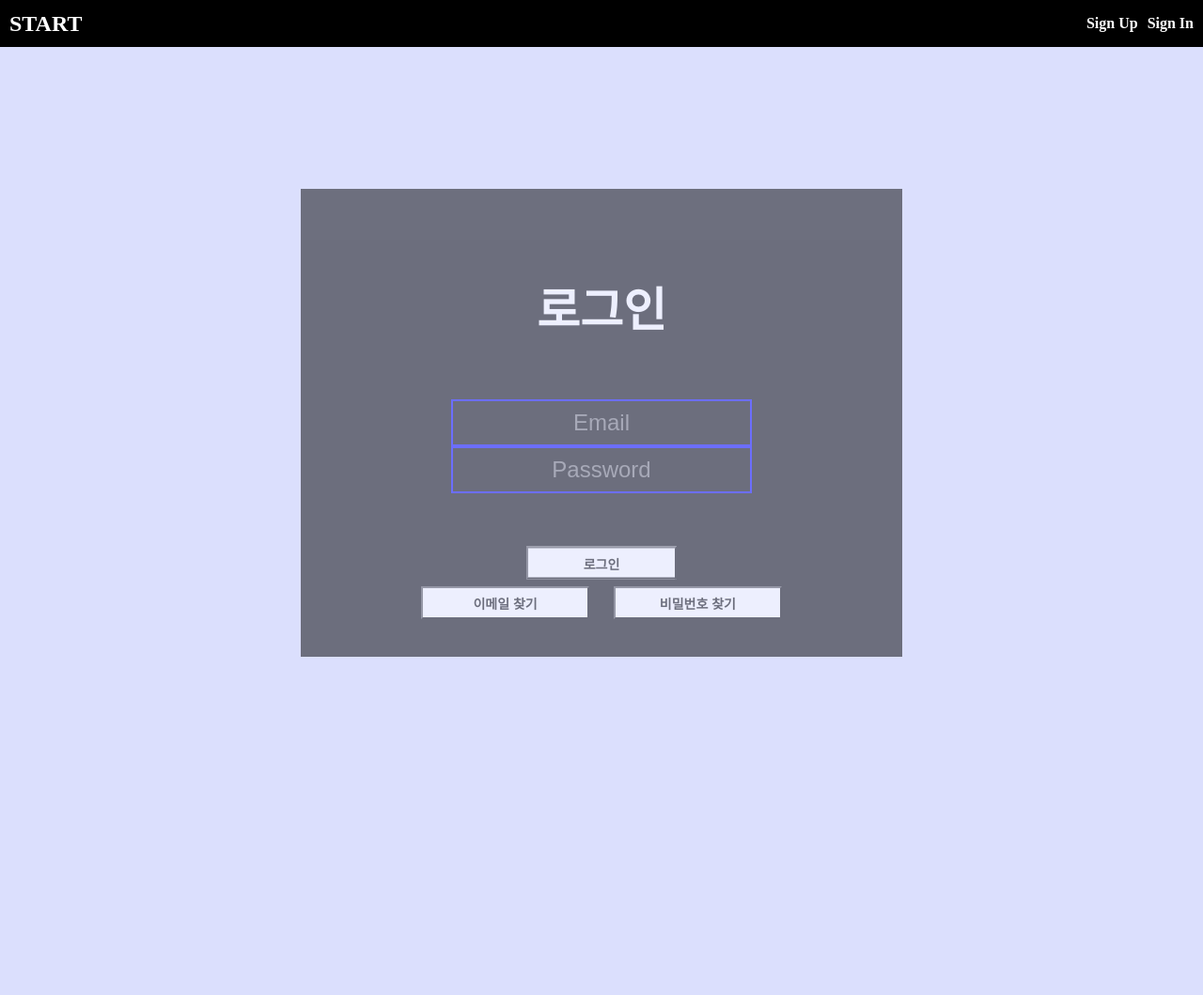
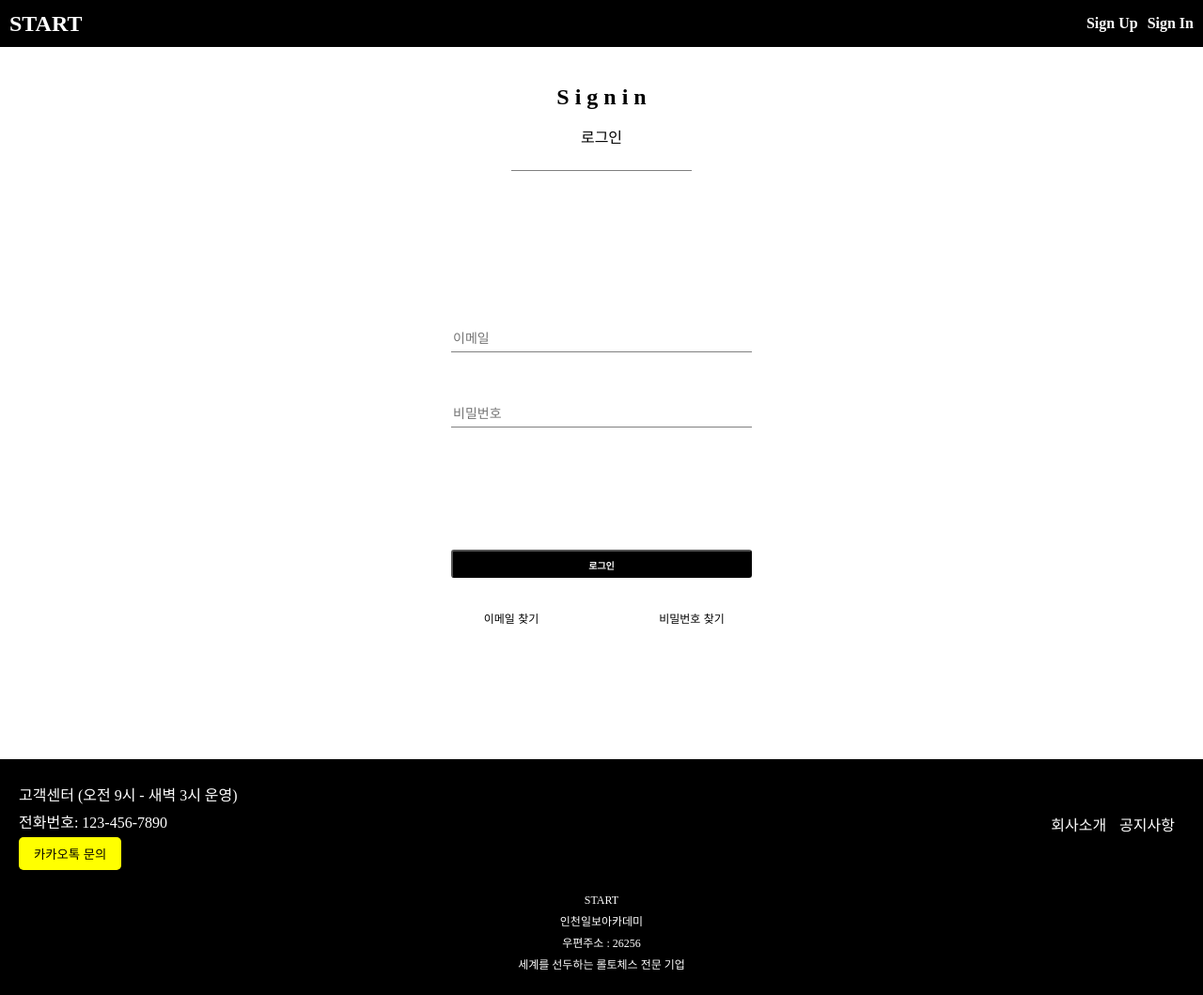
Before and after one commit to hippi-hamin/start, a Spring Boot app: page /signin in a window 1280 px wide. Shown: the top 1059 px of the page at 94% size. Run offline with Spring Boot 4, Linux system fonts and the light colour scheme; some of the project's set-up classes (security, data sources, template engines, error pages and the like) are left out, and stand-ins take their place.

Commit message:
로그인페이지 수정

```diff
--- a/final/src/main/java/com/finalpro/start/service/PlaceService.java
+++ b/final/src/main/java/com/finalpro/start/service/PlaceService.java
@@ -61,7 +61,7 @@
 		log.info("fileUpLoad()");
 
 		// 파일 저장 경로 설정
-		String uploadDirectory = session.getServletContext().getRealPath("/");;
+		String uploadDirectory = session.getServletContext().getRealPath("/");
 
 		log.info(uploadDirectory);
 		File folder = new File(uploadDirectory);
--- a/final/src/main/resources/static/css/signin.css
+++ b/final/src/main/resources/static/css/signin.css
@@ -10,109 +10,111 @@
 body {
    margin: 0;
    height: 100%;
-   background-color: #dbdffd;
    display: flex;
    flex-direction: column;
 }
-
-.login-container {
-   height: 100%;
-}
-
-.center-background {
-    background-color: black;
-    opacity: 50%;
+/* SignUp 영문 텍스트 */
+.center-eng-text {
     text-align: center;
-    height: 100%;
-    width: 50%;
-    position: relative; /* 고정 위치 설정 */
-    top: 50%; /* 화면 상단으로부터의 거리를 50%로 설정 */
-    left: 50%; /* 화면 좌측으로부터의 거리를 50%로 설정 */
-    transform: translate(-50%, -50%); /* 요소를 수평 및 수직으로 중앙으로 이동 */
-
-}
-
-.center-text {
-    text-align: center;
-    color: white;
+    color: black;
     position: relative;
-    top: 25%; /* 부모 요소 상단에서의 거리를 50%로 설정 */
-    left: 50%; /* 부모 요소 좌측에서의 거리를 50%로 설정 */
-    transform: translate(-50%, -50%); /* 요소를 수평 및 수직으로 중앙으로 이동 */
-    font-size: 50px;
+    top: 5%; /* 부모 요소 상단에서의 거리를 50%로 설정 */
+    font-size: 24px;
     font-weight: bold;
 }
-
+/* 회원가입 한글 텍스트 */
+.center-ko-text {
+    text-align: center;
+    color: black;
+    position: relative;
+    top: 7%; /* 부모 요소 상단에서의 거리를 50%로 설정 */
+    font-size: 16px;
+}
+/* 텍스트 종료 라인 */
+.write-line {
+	width: 15%;
+	border-top: 1px solid gray;
+	margin: 0 auto;
+	position: relative;
+	top: 10%;
+}
+/* 인풋 미리보기 텍스트 */
+input::placeholder {
+   font-size: 14px;
+   text-align: left;
+}
+/* 이메일 작성 박스 */
 .email-write-box {
-    position: absolute; /* 절대 위치 설정 */
-    top: 50%; /* 부모 요소 상단에서의 거리를 50%로 설정 */
-    left: 50%; /* 부모 요소 좌측에서의 거리를 50%로 설정 */
-    transform: translate(-50%, -50%); /* 요소를 수평 및 수직으로 중앙으로 이동 */
-    width: 50%;
-    height: 50px;
-    background-color: transparent;
-    border: 2px solid blue;
+    position: absolute;
+	top: 45%;
+    left: 50%;
+    transform: translate(-50%, -50%);
+    width: 25%;
+    height: 30px;
+    border-top: none;
+    border-left: none;
+    border-right: none;
+    border-bottom: 1px solid gray;
+    color: black;
+    font-size: 14px;
+}
+/* 비밀번호 작성 박스 */
+.password-write-box {
+    position: absolute;
+	top: 55%;
+    left: 50%;
+    transform: translate(-50%, -50%);
+    width: 25%;
+    height: 30px;
+    border-top: none;
+    border-left: none;
+    border-right: none;
+    border-bottom: 1px solid gray;
+    color: black;
+    font-size: 14px;
+}
+/* 가입 버튼 */
+.login-button {
+    background-color: black;
     color: white;
-    font-size: 24px;
-    text-align: center;
-}
-.password-write-box {
-    position: absolute; /* 절대 위치 설정 */
-    top: 60%; /* 부모 요소 상단에서의 거리를 50%로 설정 */
-    left: 50%; /* 부모 요소 좌측에서의 거리를 50%로 설정 */
-    transform: translate(-50%, -50%); /* 요소를 수평 및 수직으로 중앙으로 이동 */
-    width: 50%;
-    height: 50px;
-    background-color: transparent;
-    border: 2px solid blue;
-    color: white;
-    font-size: 24px;
-    text-align: center;
-}
-
-.email-write-box:focus {
-    outline: none; /* 포커스 테두리 없애기 */
-}
-
-.password-write-box:focus {
-    outline: none; /* 포커스 테두리 없애기 */
-}
-
-
-.center-button {
-    background-color: white;
     font-weight: bold;
     width: 25%;
+    height: 30px;
+    position: absolute;
+    top: 75%; /* 상단에서 50% 위치에 배치 */
+    left: 50%;
+    transform: translate(-50%, -50%); /* 가운데 정렬을 위한 이동 */
+    line-height: 30px;
+    text-decoration-line: none;
+    border-radius: 3px;
+    font-size: 10px;
+}
+/* 이메일 찾기 버튼 */
+.email-find-button {
+    background-color: white;
+    width: 15%;
     height: 35px;
     position: absolute;
-    top: 80%; /* 상단에서 50% 위치에 배치 */
-    left: 50%; /* 왼쪽에서 50% 위치에 배치 */
-    transform: translate(-50%, -50%); /* 가운데 정렬을 위한 이동 */
-    font-size: 14px;
+    top: 80%;
+    left: 35%;
+    font-size: 12px;
+    border: none;
 }
-
-.id-find-button {
+/* 비밀번호 찾기 버튼 */
+.password-find-button {
     background-color: white;
-    font-weight: bold;
-    width: 28%;
+    width: 15%;
     height: 35px;
     position: absolute;
-    top: 85%;
-    left: 20%;
-    font-size: 14px;
+    top: 80%;
+    right: 35%;
+    font-size: 12px;
+    border: none;
 }
-
-.password-find-button {
-    background-color: white;
-    font-weight: bold;
-    width: 28%;
-    height: 35px;
-    position: absolute;
-    top: 85%;
-    right: 20%;
-    font-size: 14px;
+/* 작성 테두리 없애기 */
+.email-write-box:focus {
+    outline: none;
 }
-input::placeholder {
-   font-size: 24px;
-   text-align: center;
+.password-write-box:focus {
+    outline: none;
 }
--- a/final/src/main/resources/static/css/signup.css
+++ b/final/src/main/resources/static/css/signup.css
@@ -28,7 +28,7 @@
     color: black;
     position: relative;
     top: 7%; /* 부모 요소 상단에서의 거리를 50%로 설정 */
-    font-size: 24px;
+    font-size: 16px;
 }
 /* 텍스트 종료 라인 */
 .write-line {
--- a/final/src/main/resources/templates/signin.html
+++ b/final/src/main/resources/templates/signin.html
@@ -10,7 +10,6 @@
 <!-- jQuery 로드 구문 -->
 <script
 	src="https://ajax.googleapis.com/ajax/libs/jquery/3.5.1/jquery.min.js"></script>
-
 <script>
 	function findEmail() {
 		// 이메일 찾기 페이지로 이동
@@ -21,32 +20,33 @@
 		// 비밀번호 재설정 페이지로 이동
 		window.location.href = "resetPassword";
 	}
-
 </script>
 </head>
 <body>
+	<!-- 헤더 -->
 	<th:block th:replace="~{fragments/header :: header}"></th:block>
-	<div class="center-background">
-		<div class="login-container">
-			<div class="center-text">로그인</div>
+	<!-- 회원가입 텍스트 -->
+	<div class="center-eng-text">S i g n i n</div>
+	<div class="center-ko-text">로그인</div>
+	<div class="write-line"></div>
+	<!-- 로그인 폼 태그 -->
 	<form id="signin-form" action="signinProc" method="post">
-				<div class="form-group">
+			<!-- 이메일 작성 박스 -->
 			<input class="email-write-box" type="email" id="m_email"
-						name="m_email" required placeholder="Email">
-				</div>
-				<div class="form-group">
+				name="m_email" required placeholder="이메일">
+			<!-- 비밀번호 작성 박스 -->
 			<input class="password-write-box" type="password" id="m_pw"
-						name="m_pw" required placeholder="Password">
-				</div>
-				<button class="center-button" type="submit">로그인</button>
-				<button class="id-find-button" onclick="findEmail()">이메일 찾기</button>
+				name="m_pw" required placeholder="비밀번호">
+		<!-- 로그인 버튼 -->
+		<button class="login-button" type="submit">로그인</button>
+		<!-- 이메일 찾기 버튼 -->
+		<button class="email-find-button" onclick="findEmail()">이메일 찾기</button>
+		<!-- 비밀번호 찾기 버튼 -->
 		<button class="password-find-button" onclick="resetPassword()">비밀번호
 			찾기</button>
 	</form>
 	<div th:if="${msg}" class="flash-message" th:text="${msg}"></div>
-
-		</div>
-	</div>
+	<!-- 푸터 -->
 	<th:block th:replace="~{fragments/footer :: footer}"></th:block>
 </body>
 </html>
```
Also changed, not shown: final/src/main/resources/static/css/placeListByLocation.css (added, +107 -0 lines), final/src/main/resources/templates/placeListByLocation.html (+22 -12 lines), final/src/main/resources/static/images/heart.png (added). Lines whose indentation alone changed are shown as unchanged.
